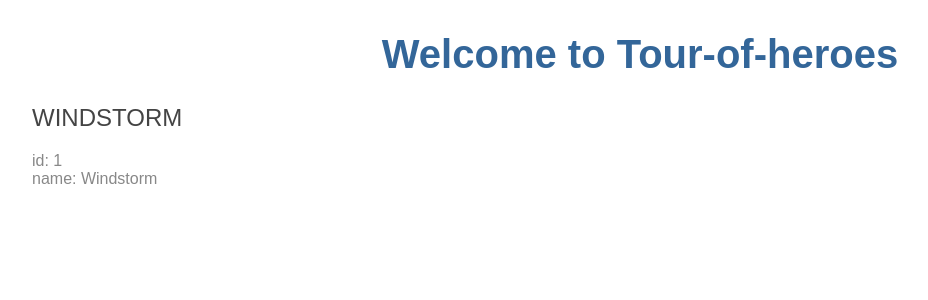
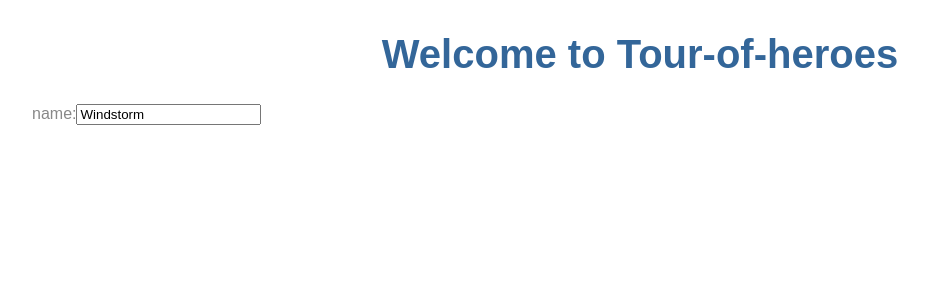
Before and after one commit to ekemherve/AngularProjectTourOfHeroes, an Angular app: page / in a window 1280 px wide. Shown: the top 300 px of the page, without its empty margins (0-928 px from the left). Built offline with nearby package versions, Linux system fonts and the light colour scheme.

Commit message:
two-way binding

```diff
--- a/src/app/app.module.ts
+++ b/src/app/app.module.ts
@@ -3,6 +3,7 @@ import { NgModule } from '@angular/core';
 
 import { AppComponent } from './app.component';
 import { HeroesComponent } from './heroes/heroes.component';
+import { FormsModule} from '@angular/forms';
 
 @NgModule({
   declarations: [
@@ -10,7 +11,8 @@ import { HeroesComponent } from './heroes/heroes.component';
     HeroesComponent
   ],
   imports: [
-    BrowserModule
+    BrowserModule,
+    FormsModule
   ],
   providers: [],
   bootstrap: [AppComponent]
--- a/src/app/heroes/heroes.component.html
+++ b/src/app/heroes/heroes.component.html
@@ -1,8 +1,15 @@
 <!--
     - Les doubles accollades ({{}}) traduisent : l'interpolation => binding( fonctionne aussi avec une methode)
     - Les pipes(uppercase) grace aux pipeOperators(|) permettent de formatter correctement des objets(dates, strings...)
+    <h2><div>{{hero.name | uppercase}}</div></h2>
+    <div><span>id: {{hero.id}}</span></div>
+    <div><span>name: {{hero.name}}</span></div>
 -->
-
-<h2><div>{{hero.name | uppercase}}</div></h2>
-<div><span>id: {{hero.id}}</span></div>
-<div><span>name: {{hero.name}}</span></div>
+<div>
+  <label>name:</label>
+  <!--
+    Two-way binding : permet d'effectuer un transfert de donné de l'input vers la propriété de la classe et vis-versa
+    Ne pas oublier d'importer la libraiie des formulaires : formsModule dans app.module/imports
+    -->
+  <input [(ngModel)]="hero.name" placeholder="name">
+</div>
```
